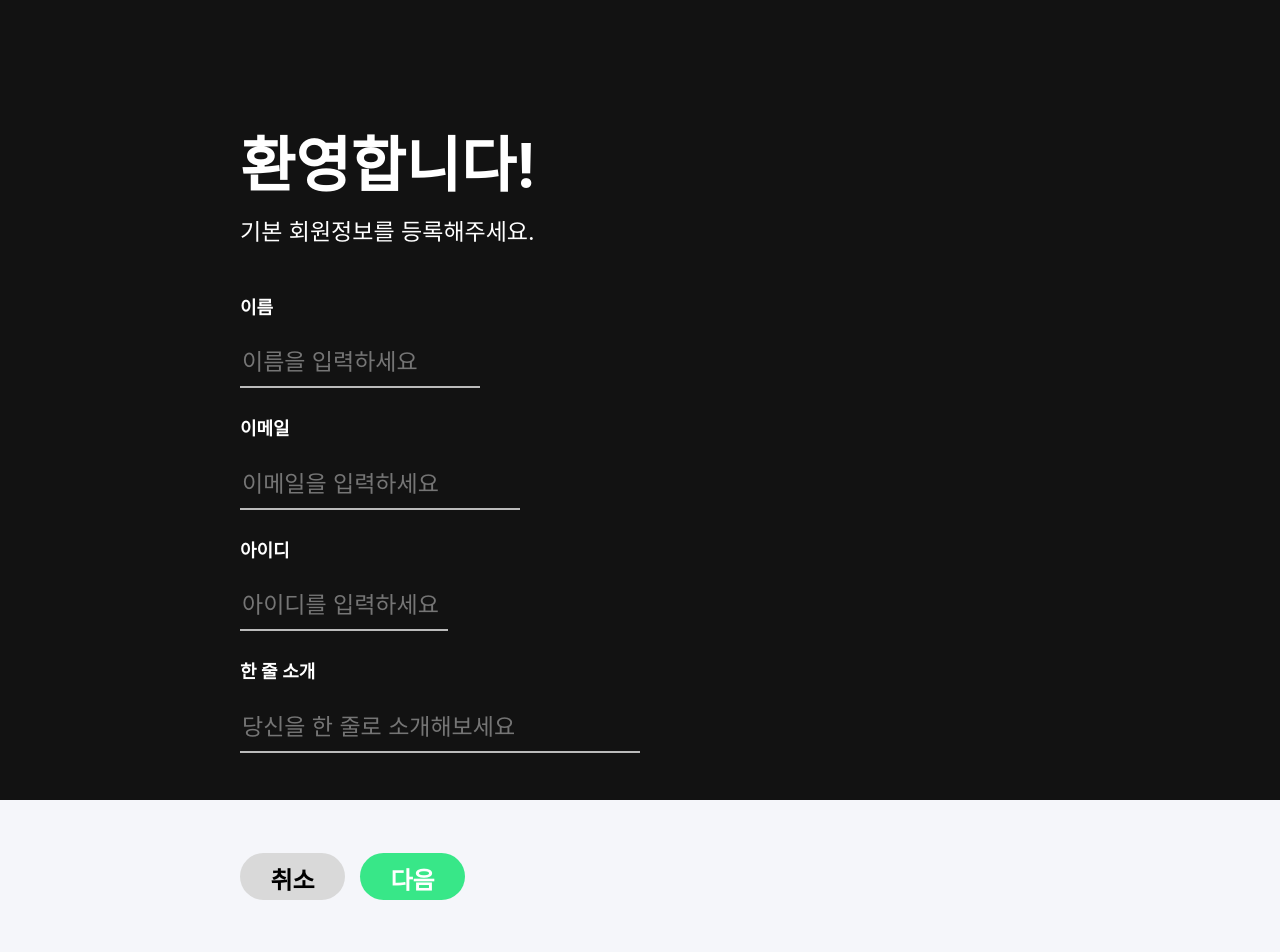
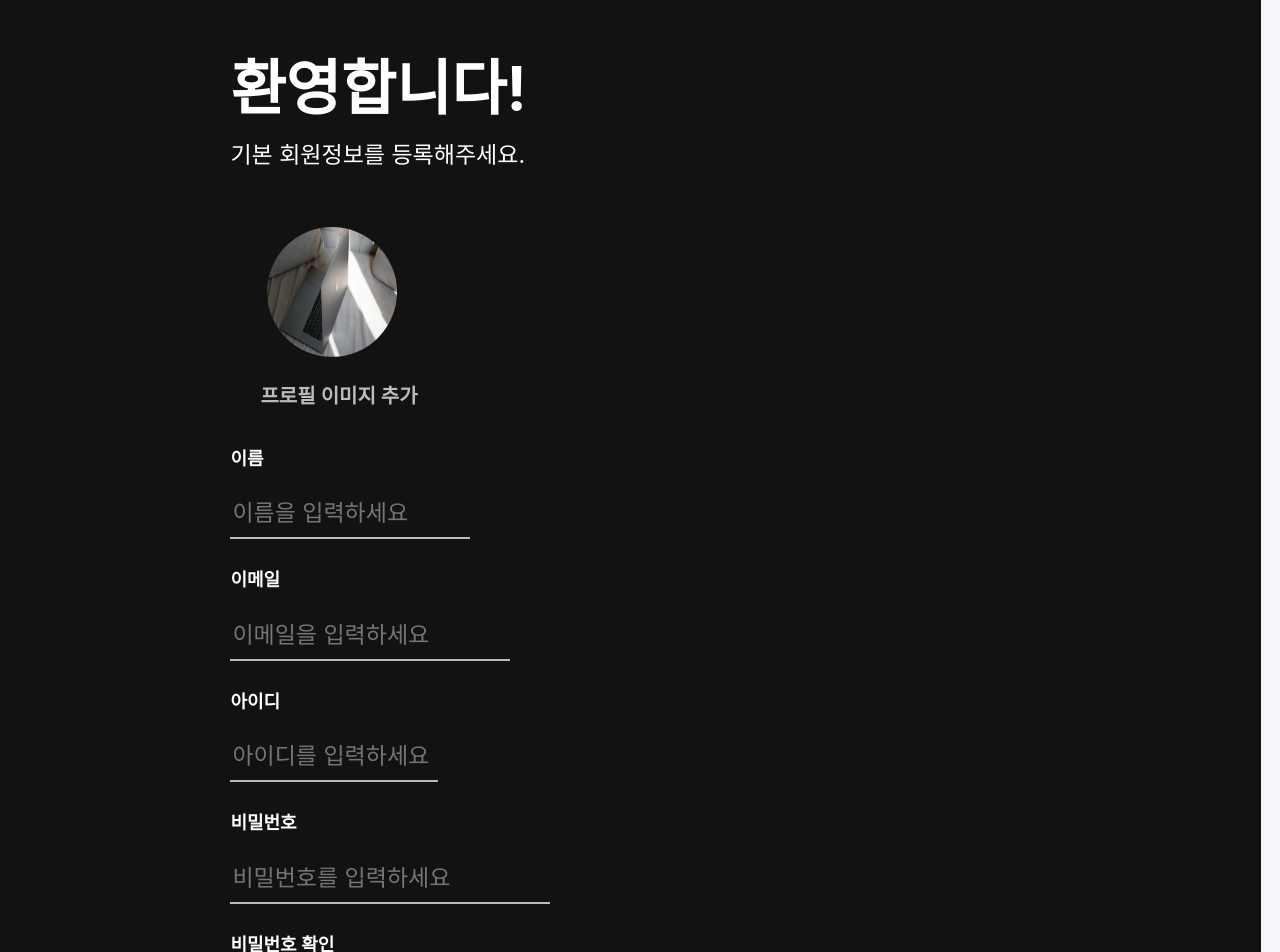
Before and after one commit to printSANO/Techeer-log, a React (Vite) app in the folder frontend/: page /signup in a window 1280 px wide. Shown: the top 952 px of the page. Before the commit the page ends 900 px from the top, so only its background shows below. Built offline with nearby package versions, Linux system fonts and the light colour scheme; the HTML template or start-up script is replaced by a standard one.

Commit message:
feat: 파일업로드 부분 추가 및 텍스트 수정

```diff
--- a/frontend/src/pages/SignUp.tsx
+++ b/frontend/src/pages/SignUp.tsx
@@ -1,24 +1,25 @@
 
 import {styled} from "styled-components";
-
-const [name, email, id, intro] = '';
+import signupimg from "../assets/MainImg.png"
+const [name, email, id, pw, pw_check] = '';
 
 const Background = styled.div`
-    width: 100vw;
-    height: 100vh;
+    width: 98.5vw;
+    height: 140vh;
     background: #121212;
 `;
+
 const SignUpBox = styled.div`
     display: flex;
     flex-direction: column;
     justify-content: center;
     width: 800px;
-    height: 900px;
+    /* height: 100vh; */
 
     position: relative; /* 추후 박스 하단에 추가 버튼을 위치시키기 위한 설정 */
     margin: 0 auto; /* 페이지 중앙에 나타나도록 설정 */
     margin-bottom: 32px;
-    /* padding: 40px 20px; */
+    padding: 40px 0px;
 
     flex-shrink: 0;
     text-align: left;
@@ -61,6 +62,45 @@ const InfoBox = styled.div`
 
 `;
 
+const ProfileBox = styled.div`
+    display: flex;
+    flex-direction: column;
+    margin-bottom: 40px;
+
+`;
+const ImgBox = styled.div`
+    height: 9rem;
+    width: 9rem;
+    display: flex;
+    align-items: center;
+    justify-content: center;
+
+    margin-left: 30px;
+    margin-bottom: 20px;
+`;
+
+const ProfileImg = styled.img`
+    border: none;
+    border-radius: 50%;
+
+    width: 130px;
+    height: 130px;
+
+`;
+const ImgLabel = styled.label`
+    font-size: 20px;
+    font-weight: 600;
+    margin-left: 30px;
+    color: #bcbcbc;
+    cursor: pointer;
+    /* margin-bottom: 20px; */
+`;
+
+const ImgFile = styled.input`
+    display: none;
+    /* margin-bottom: 20px; */
+`;
+
 const InputBox = styled.input`
     font-size: 23px;
     font-style: normal;
@@ -86,13 +126,14 @@ const InputBox = styled.input`
 const ButtonBox = styled.div`
     display: flex;
     flex-direction: row;
-    position: absolute;
-    bottom: 0px;
+    /* position: absolute; */
+    margin-top: 20px;
+    /* bottom: 10px; */
 `;
 
 const ButtonStyle = styled.button<{bgColor:string}>`
     margin-right: 15px;
-    width: 105px;
+    width: 120px;
     height: 47px;
     flex-shrink: 0;
     border-style: none;
@@ -118,6 +159,17 @@ function SignUp(){
                     <p>기본 회원정보를 등록해주세요.</p>
                 </Header>
 
+                <ProfileBox>
+                    <ImgBox>
+                        <ProfileImg src={signupimg}/>
+                    </ImgBox>
+
+                    <ImgLabel htmlFor="profileImg">
+                        프로필 이미지 추가
+                            <ImgFile type="file" accept="image/*" id="profileImg"></ImgFile>
+                    </ImgLabel>
+                </ProfileBox>
+
                 <InfoBox>
                     <p>이름</p>
                     <label>
@@ -137,15 +189,21 @@ function SignUp(){
                     </label>
                 </InfoBox>
                 <InfoBox>
-                    <p>한 줄 소개</p>
+                    <p>비밀번호</p>
                     <label>
-                        <InputBox type='text' value={intro} placeholder='당신을 한 줄로 소개해보세요' width={"50%"}/>
+                        <InputBox type='text' value={pw} placeholder='비밀번호를 입력하세요' width={"40%"}/>
+                    </label>
+                </InfoBox>
+                <InfoBox>
+                    <p>비밀번호 확인</p>
+                    <label>
+                        <InputBox type='text' value={pw_check} placeholder='비밀번호를 한 번 더 입력하세요' width={"40%"}/>
                     </label>
                 </InfoBox>
 
                 <ButtonBox>
                     <ButtonStyle type='submit' bgColor="#D9D9D9" color="#000000">취소</ButtonStyle>
-                    <ButtonStyle type='submit' bgColor="#38E788" color="#FFFFFF">다음</ButtonStyle>
+                    <ButtonStyle type='submit' bgColor="#38E788" color="#FFFFFF">가입하기</ButtonStyle>
                 </ButtonBox>
 
             </SignUpBox>
```
Also changed, not shown: frontend/src/assets/SignupImg.png (added).
